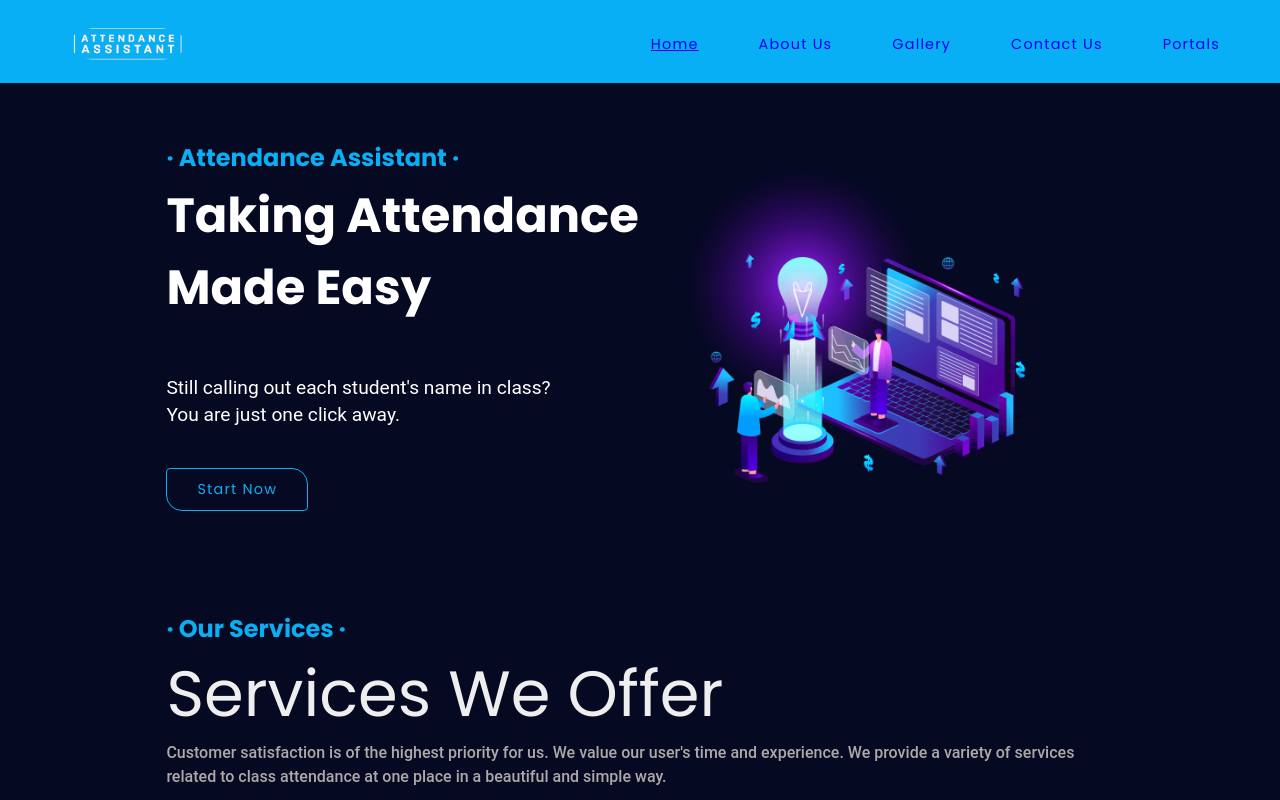
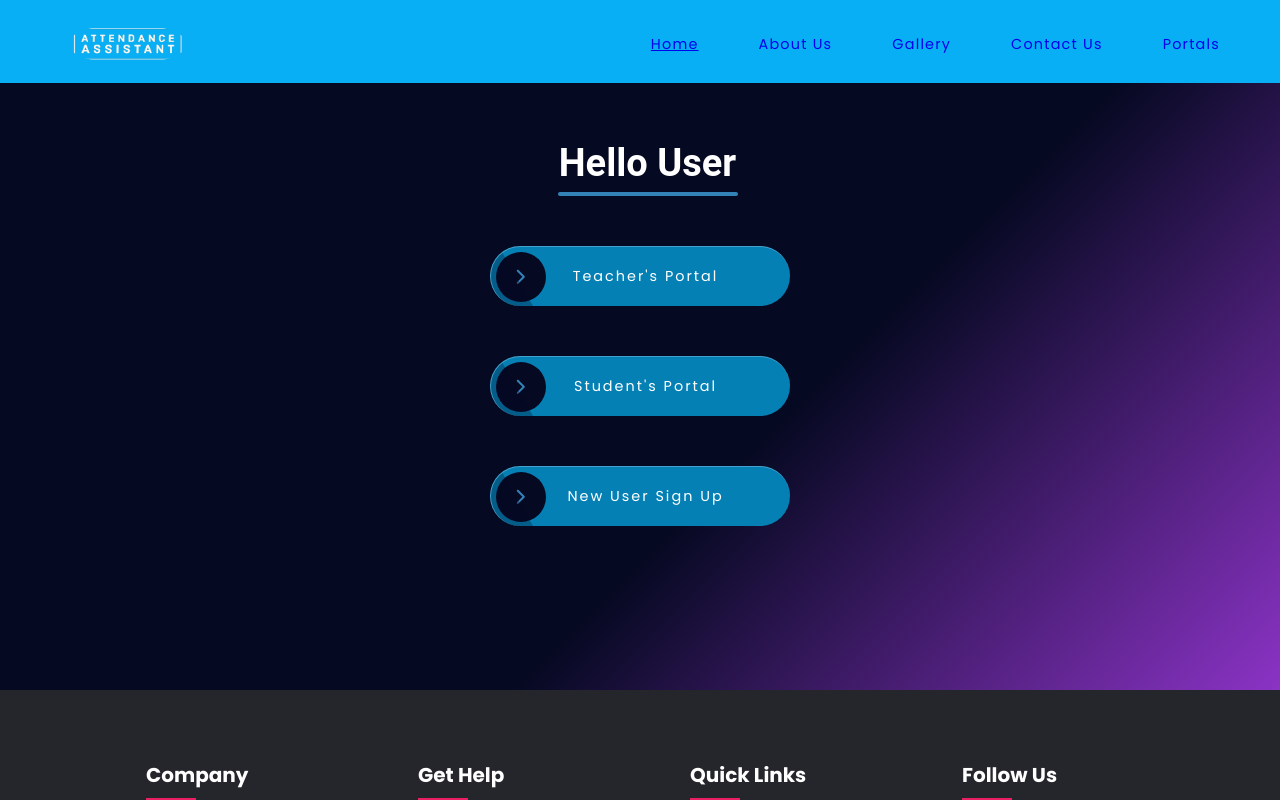
Before and after one commit to maskboyAvi/Attendance-Assistant-, a React (Create React App) app in the folder frontend/: page /portals in a window 1280 px wide. Before the commit this address led to /. Shown: the top 800 px of the page. Built offline with nearby package versions, Linux system fonts and the light colour scheme; a web font is replaced by a local one.

Commit message:
Update: Conversion to React JS

```diff
--- a/frontend/src/App.js
+++ b/frontend/src/App.js
@@ -1,22 +1,24 @@
 // import './App.css';
 import React from 'react';
 import { BrowserRouter as Router, Route, Routes, Navigate } from 'react-router-dom';
-import Home from './Components_1/home';
-import AboutUs from './Components_1/about';
-import AboutUs1 from './Components_1/aboutUs';
-import Contact from './Components_1/contact';
-import Gallery from './Components_1/gallery';
+// import Home from './Components_1/home';
+// import AboutUs from './Components_1/about';
+// import AboutUs1 from './Components_1/aboutUs';
+// import Contact from './Components_1/contact';
+// import Gallery from './Components_1/gallery';
+import Portals from './Components_1/portals';
 
 function App() {
   return (
     <>
       <Router>
         <Routes>
-          <Route path="/" element={<Home />} />
+          {/* <Route path="/" element={<Home />} />
           <Route path="/about" element={<AboutUs />} />
           <Route path="/about1" element={<AboutUs1 />} />
           <Route path="/contact" element={<Contact />} />
-          <Route path="/gallery" element={<Gallery />} />
+          <Route path="/gallery" element={<Gallery />} /> */}
+          <Route path="/portals" element={<Portals />} />
           <Route path="*" element={<Navigate to="/" />} /> {/* Default fallback route */}
         </Routes>
       </Router>
--- /dev/null
+++ b/frontend/src/Components_1/portals.css
@@ -0,0 +1,137 @@
+@import url('https://fonts.googleapis.com/css2?family=Poppins:wght@200;300;400;500;600;700&display=swap');
+
+* {
+  margin: 0;
+  padding: 0;
+  box-sizing: border-box;
+  font-family:'Poppins',sans-serif;
+}
+
+.p-sec {
+  margin: 10px;
+  margin-top: 50px;
+  display: flex;
+  justify-content: center;
+  align-items: center;
+  flex-direction: column;
+  /* margin: 0px 400px 0px 600px; */
+  /* min-height: 100vh; */
+  /* background: #bbe1fa; */
+}
+
+/* .signup{
+  margin: 100px 0px 0px 0px;
+  color: #fff;
+  font-weight: 300;
+} */
+
+.p-body{
+  /* background-image: linear-gradient(to right, #3282b8,#a9d5f6); */
+    background-image: linear-gradient(135deg,var(--clr-dark-blue)60%,#8b33c5);
+    color: var(--secondary-text-color);
+    height: 80vh;
+  /* background-repeat: no-repeat; */
+}
+
+.p-head{
+  margin: 100px 45px 15px 60px;
+  display: flex;
+  justify-content: center;
+  align-items: center;
+  font-size: 38px;
+  font-weight: 600;
+}
+
+.p-separator {
+  width: 180px;
+  height: 4px;
+  border-radius: 20px;
+  /* background-color: #0f4c75; */
+  background-color: var(--project-color-3);
+  margin: 0px 50px 50px 65px;
+  /* #843bc7 */
+}
+
+.p-btn {
+  position: relative;
+  width: 300px;
+  height: 60px;
+  /* background: rgba(15,76,117,1); */
+  background-color: #0580b5;
+  border-radius: 60px;
+  display: flex;
+  justify-content: center;
+  align-items: center;
+  /* color: rgba(255,255,255,0.65); */
+  color: #fff;
+  opacity: 1;
+  text-decoration: none;
+  letter-spacing: 2px;
+  border-top: 0.5px solid rgba(187,225,250,0.35);
+  border-left: 0.5px solid rgba(187,225,250,0.35);
+  padding-left: 40px;
+  transition: 0.5s;
+  overflow: hidden;
+}
+
+.p-btn:hover {
+  padding-left: 0px;
+  padding-right: 40px;
+  /* color: rgba(255,255,255,1); */
+  color: var(--project-color-1);
+}
+
+.p-btn > .p-span {
+  position: absolute;
+  left: 5px;
+  width: 50px;
+  height: 50px;
+  background: var(--clr-dark-blue);
+  border-radius: 50%;
+  transition: 0.5s ease-in-out;
+  display: flex;
+  justify-content: center;
+  align-items: center;
+  color: var(--project-color-3);
+  font-size: 1.5em;
+}
+
+.p-btn:hover > .p-span {
+  left: calc(100% - 55px);
+  /* background: rgba(50,130,184,1); */
+}
+
+.p-btn:after {
+  content: '';
+  position: absolute;
+  width: 80px;
+  height: 100%;
+  z-index: 1;
+  /* background: rgba(187,225,250,0.25); */
+  background: var(--clr-dark-blue);
+  opacity: 0.30;
+  transform: translateX(-170px) skewX(30deg);
+  transition: 0.6s ease-in-out;
+}
+
+.p-btn:hover:after {
+  transform: translateX(170px) skewX(-30deg);
+}
+
+@media (max-width: 1080px) {
+
+  .p-sec{
+    display: flex;
+    justify-content: center;
+    align-items: center;
+    flex-direction: column;
+    margin: 0px;
+  }
+}
+
+@media screen and (max-width: 295px) {
+  .p-head{
+    margin-right: 35px;
+    font-size: 30px;
+  }
+}
--- /dev/null
+++ b/frontend/src/Components_1/portals.jsx
@@ -0,0 +1,49 @@
+import React from 'react';
+import './portals.css';
+import Header from './header';
+import Footer from './footer';
+import { Link } from 'react-router-dom';
+import { IoIosArrowForward } from 'react-icons/io';
+
+function App() {
+  return (
+    <>
+    <Header />
+    <body className='p-body'>
+    <div className="p-sec">
+      <div>
+        <p className="p-head">Hello User</p>
+      </div>
+      <div className="p-separator"></div>
+      <div className="p-sliders">
+      <a href="./T_login.html" target="_blank" className="p-btn">
+        Teacher's Portal
+        <span className='p-span'>
+          <IoIosArrowForward />
+        </span>
+      </a>
+      <br />
+      <br />
+      <Link to="/" target="_blank" className="p-btn">
+        Student's Portal
+        <span className='p-span'>
+          <IoIosArrowForward />
+        </span>
+      </Link>
+      <br />
+      <br />
+      <Link to="/" target="_blank" className="p-btn">
+        New User Sign Up
+        <span className='p-span'>
+          <IoIosArrowForward />
+        </span>
+      </Link>
+      </div>
+    </div>
+    </body>
+    <Footer />
+    </>
+  );
+}
+
+export default App;
```
